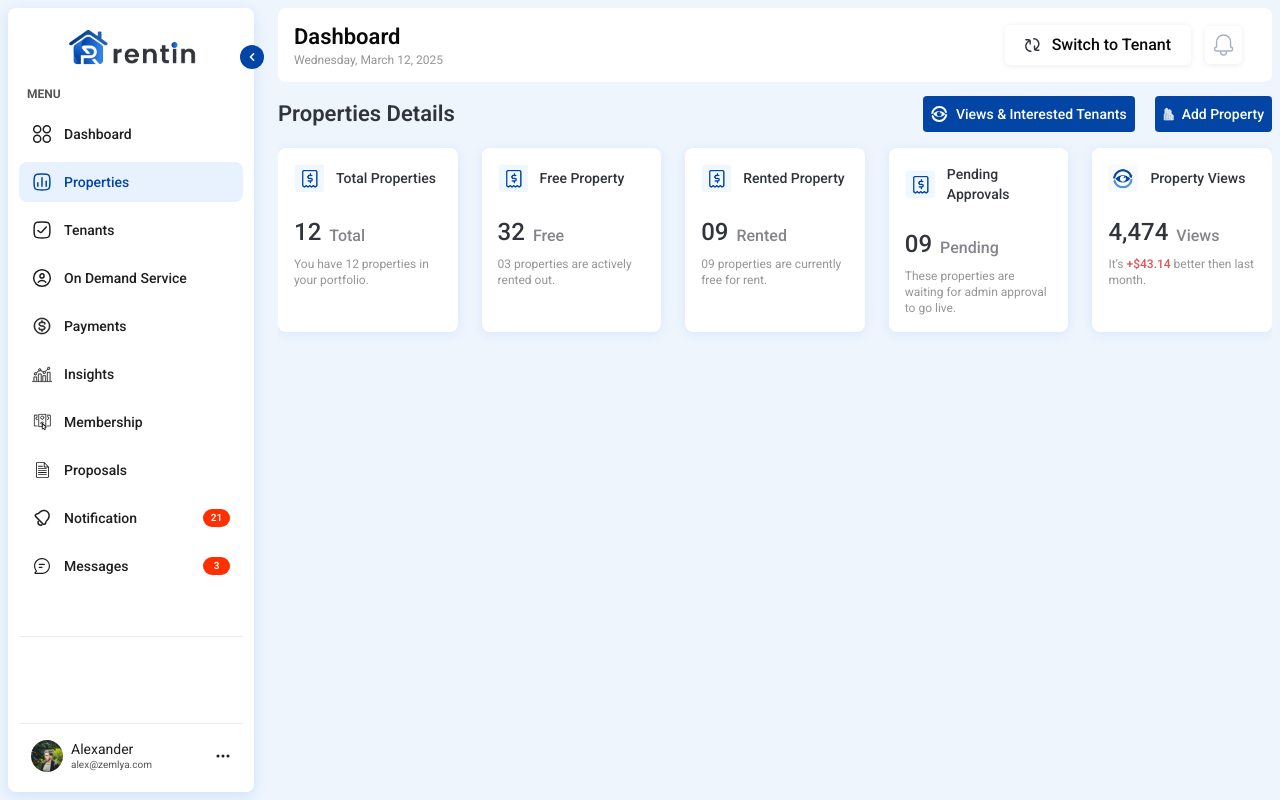
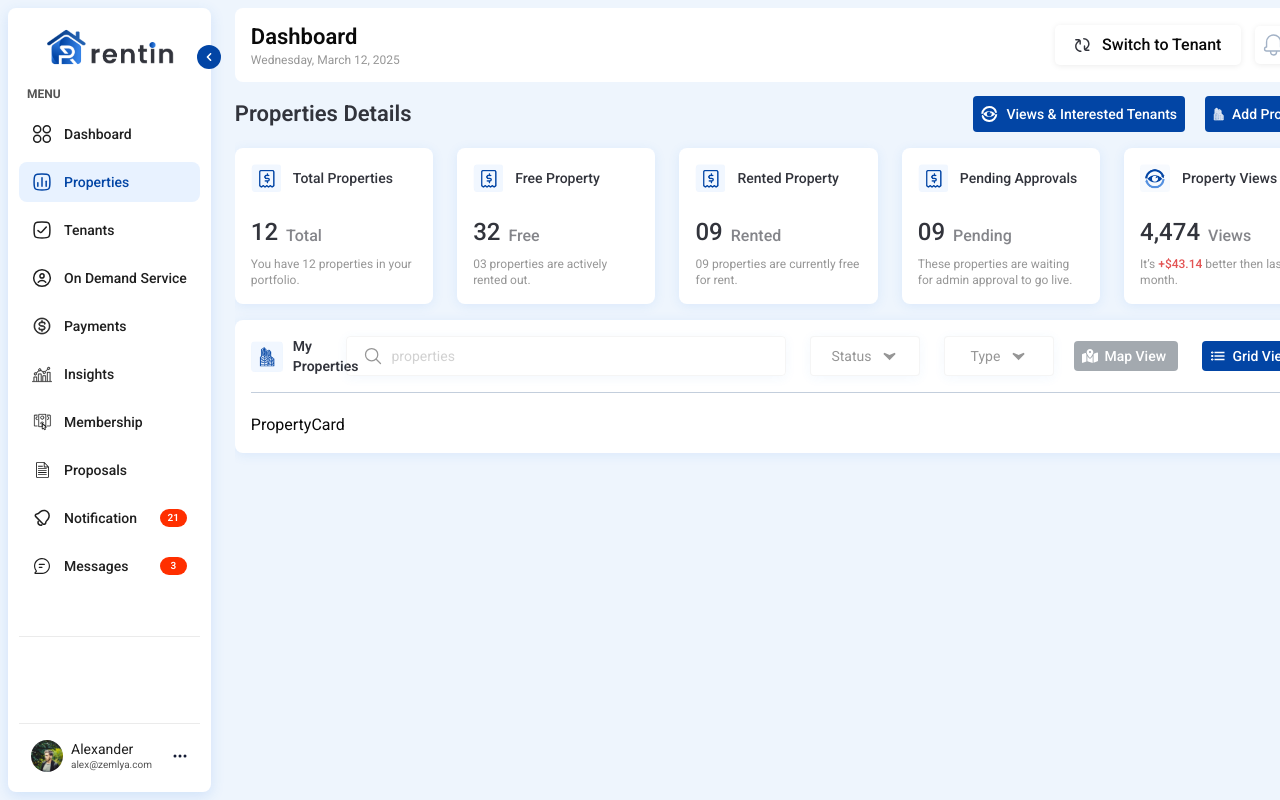
Before and after one commit to asifzulfiqar8/rrentin, a Next.js app: page /owner/properties in a window 1280 px wide. Built offline with nearby package versions, Linux system fonts and the light colour scheme.

Commit message:
feat: header added in properties section

```diff
--- a/src/app/owner/properties/page.js
+++ b/src/app/owner/properties/page.js
@@ -1,3 +1,4 @@
+import MyProperties from "@/components/owner/properties/MyProperties";
 import PropertyHeader from "@/components/owner/properties/PropertyHeader";
 import TopCards from "@/components/owner/properties/TopCards";
 
@@ -6,6 +7,7 @@ const Properties = () => {
     <>
       <PropertyHeader />
       <TopCards />
+      <MyProperties />
     </>
   );
 };
--- /dev/null
+++ b/src/assets/default/SelectorDownIcon.js
@@ -0,0 +1,19 @@
+const SelectorDownIcon = () => {
+  return (
+    <svg
+      width="20"
+      height="12"
+      viewBox="0 0 12 6"
+      fill="none"
+      xmlns="http://www.w3.org/2000/svg"
+    >
+      <path
+        d="M6.30957 4.79521L2.99898 1.48462L6.11261 2.81903L6.30957 2.90345L6.50653 2.81903L9.62016 1.48462L6.30957 4.79521Z"
+        fill="#969696"
+        stroke="#969696"
+      />
+    </svg>
+  );
+};
+
+export default SelectorDownIcon;
--- a/src/assets/icon.js
+++ b/src/assets/icon.js
@@ -15,6 +15,7 @@ import EyeIcon from "./default/EyeIcon";
 import BuildingIcon from "./dashboard/BuildingIcon";
 import ListIcon from "./dashboard/ListIcon";
 import RightArrowForwardIcon from "./dashboard/RightArrowForwardIcon";
+import SelectorDownIcon from "./default/SelectorDownIcon";
 
 export {
   DashboardIcon,
@@ -34,4 +35,5 @@ export {
   BuildingIcon,
   ListIcon,
   RightArrowForwardIcon,
+  SelectorDownIcon,
 };
--- a/src/components/auth/LoginForm.jsx
+++ b/src/components/auth/LoginForm.jsx
@@ -69,6 +69,14 @@ const LoginForm = () => {
             )}
           </div>
         </div>
+        <div className="lg:col-span-12 flex justify-end">
+          <Link
+            href="/forgot-password"
+            className="underline text-primary font-medium"
+          >
+            Forget Password
+          </Link>
+        </div>
         <div className="lg:col-span-12 flex flex-col md:flex-row items-center justify-center lg:justify-start gap-6">
           <Button
             width="w-full md:w-[184px]"
--- /dev/null
+++ b/src/components/owner/properties/MyProperties.jsx
@@ -0,0 +1,21 @@
+"use client";
+import { useState } from "react";
+import MyPropertiesHeader from "./MyPropertiesHeader";
+import PropertyCard from "./PropertyCard";
+
+const MyProperties = () => {
+  const [tabView, setTabView] = useState("Grid View");
+  return (
+    <section
+      className="bg-white rounded-lg p-4 mt-4"
+      style={{ boxShadow: "0px 2px 12px 0px #3582E71A" }}
+    >
+      <MyPropertiesHeader tabView={tabView} setTabView={setTabView} />
+      <div className="mt-5">
+        {tabView === "Grid View" ? <PropertyCard /> : <div>Map</div>}
+      </div>
+    </section>
+  );
+};
+
+export default MyProperties;
--- /dev/null
+++ b/src/components/owner/properties/MyPropertiesHeader.jsx
@@ -0,0 +1,60 @@
+"use client";
+
+import SearchInput from "@/components/shared/small/SearchInput";
+import Selector from "@/components/shared/small/Selector";
+import Image from "next/image";
+import { useState } from "react";
+import { FaMapLocationDot } from "react-icons/fa6";
+import { IoListSharp } from "react-icons/io5";
+
+const MyPropertiesHeader = ({ tabView, setTabView }) => {
+  const [selectedStatus, setSelectedStatus] = useState("Status");
+  const [selectedType, setSelectedType] = useState("Type");
+
+  return (
+    <section className="flex items-center justify-between gap-5 border-b border-[#395d8c4d] pb-4">
+      <div className="flex items-center gap-[10px] text-sm font-semibold text-textColor">
+        <Image
+          src="/images/dashboard/rental.png"
+          width={32}
+          height={32}
+          alt="icon"
+        />
+        My Properties
+      </div>
+      <div className="flex items-center gap-6">
+        <SearchInput placeholder="properties" cn="!w-[440px]" />
+        <Selector
+          lists={["All", "Active", "Inactive"]}
+          selectedOption={selectedStatus}
+          setSelectedOption={setSelectedStatus}
+        />
+        <Selector
+          lists={["Rented", "Free"]}
+          selectedOption={selectedType}
+          setSelectedOption={setSelectedType}
+        />
+      </div>
+      <div className="flex items-center gap-6">
+        {["Map View", "Grid View"].map((view, i) => (
+          <button
+            key={i}
+            className={`flex items-center gap-[6px] h-[30px] w-[104px] rounded-sm px-2 text-sm text-white font-medium cursor-pointer ${
+              view === tabView ? "bg-primary" : "bg-[#7C848DB2]"
+            }`}
+            onClick={() => setTabView(view)}
+          >
+            {view === "Map View" ? (
+              <FaMapLocationDot className="text-base text-white" />
+            ) : (
+              <IoListSharp className="text-base text-white" />
+            )}
+            {view}
+          </button>
+        ))}
+      </div>
+    </section>
+  );
+};
+
+export default MyPropertiesHeader;
--- /dev/null
+++ b/src/components/owner/properties/PropertyCard.jsx
@@ -0,0 +1,5 @@
+const PropertyCard = ({ data }) => {
+  return <div>PropertyCard</div>;
+};
+
+export default PropertyCard;
--- a/src/components/shared/charts/CustomPieChart.jsx
+++ b/src/components/shared/charts/CustomPieChart.jsx
@@ -25,7 +25,7 @@ const CustomPieChart = ({ title, data, legend }) => {
             >
               {data.map((entry, index) => (
                 <Cell
-                  key={`cell-${index}`}
+                  key={`cell-${entry.id || index}`}
                   fill={colors[index % colors.length]}
                   cornerRadius={5}
                 />
--- /dev/null
+++ b/src/components/shared/small/SearchInput.jsx
@@ -0,0 +1,19 @@
+import { IoSearchOutline } from "react-icons/io5";
+
+const SearchInput = ({ cn, ...rest }) => {
+  return (
+    <div
+      className={`flex items-center gap-2 border border-[#DCDCDC4D] rounded-sm h-[40px] w-full px-4 ${cn}`}
+      style={{ boxShadow: "0px 2px 12px 0px #3582E70F" }}
+    >
+      <IoSearchOutline className="text-xl text-[#969696]" />
+      <input
+        type="search"
+        {...rest}
+        className="outline-none bg-transparent text-sm text-[#969696e0]"
+      />
+    </div>
+  );
+};
+
+export default SearchInput;
--- /dev/null
+++ b/src/components/shared/small/Selector.jsx
@@ -0,0 +1,59 @@
+"use client";
+
+import { SelectorDownIcon } from "@/assets/icon";
+import { useEffect, useRef, useState } from "react";
+
+const Selector = ({ lists, selectedOption, setSelectedOption }) => {
+  const [isOptionOpen, setIsOptionOpen] = useState(false);
+  const selectorRef = useRef(null);
+  const selectHandler = (option) => {
+    setSelectedOption(option);
+    setIsOptionOpen(false);
+  };
+  const optionsHandler = () => setIsOptionOpen(!isOptionOpen);
+
+  useEffect(() => {
+    const handleClickOutside = (e) => {
+      if (selectorRef.current && !selectorRef.current.contains(e.target)) {
+        setIsOptionOpen(false);
+      }
+    };
+    document.addEventListener("click", handleClickOutside);
+    return () => {
+      document.removeEventListener("click", handleClickOutside);
+    };
+  }, []);
+  return (
+    <div className="relative w-[110px] z-50" ref={selectorRef}>
+      <div
+        className="flex items-center justify-center text-sm bg-white rounded-sm h-[40px] gap-2 cursor-pointer p-2 text-[#969696] text-nowrap border border-[#DCDCDC4D]"
+        style={{ boxShadow: "0px 2px 12px 0px #3582E70F" }}
+        onClick={() => optionsHandler()}
+      >
+        {selectedOption}
+        <div
+          className={`transition-all duration-300 ${
+            isOptionOpen ? "rotate-180" : "rotate-0"
+          }`}
+        >
+          <SelectorDownIcon />
+        </div>
+      </div>
+      {isOptionOpen && (
+        <ul className="flex flex-col bg-white rounded-lg shadow-md absolute top-[40px] left-0 w-full">
+          {lists.map((list, i) => (
+            <li
+              key={i}
+              className="py-1 px-2 border-b text-sm cursor-pointer text-[#00000099] hover:bg-gray-100"
+              onClick={() => selectHandler(list)}
+            >
+              {list}
+            </li>
+          ))}
+        </ul>
+      )}
+    </div>
+  );
+};
+
+export default Selector;
```
